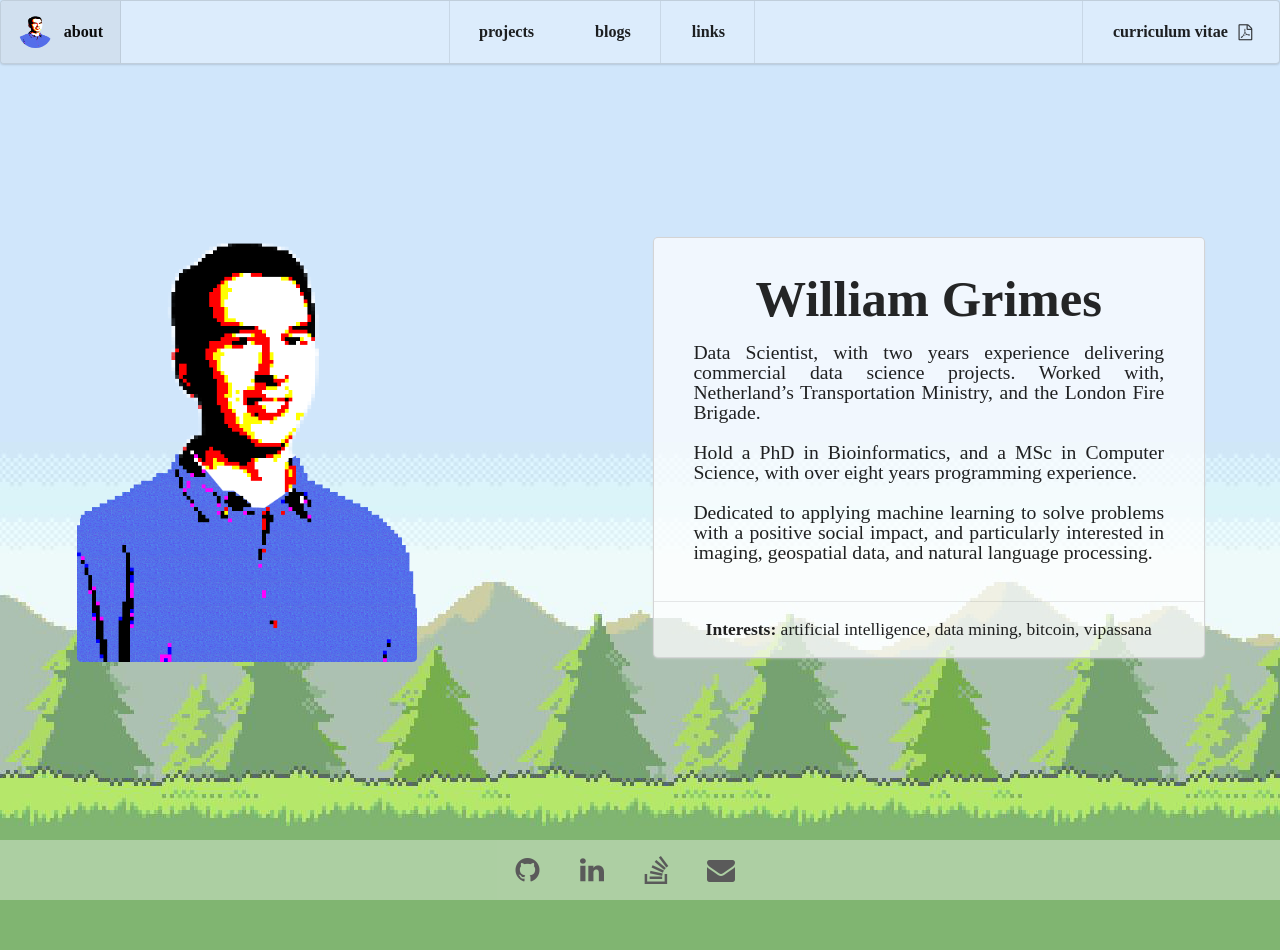
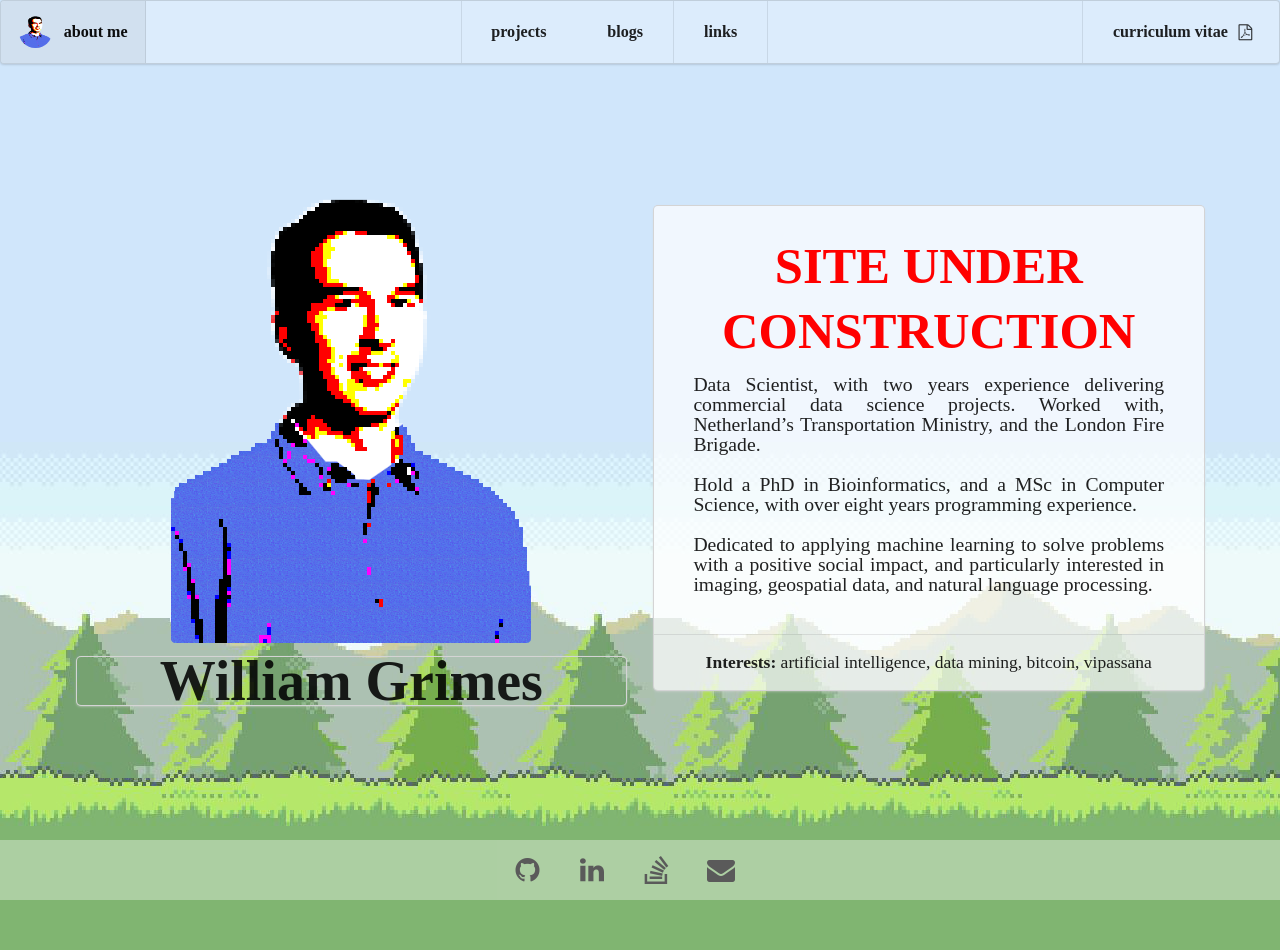
Before and after one commit to williamgrimes/williamgrimes.github.io, a Jekyll site: the page built from index.html, in a window 1280 px wide. Built offline with Jekyll 4.4.1, drawn with Linux system fonts in a browser that asks for light colours.

Commit message:
change text in homescreen

```diff
--- a/_includes/menubar.html
+++ b/_includes/menubar.html
@@ -8,7 +8,7 @@
 <div class="nonprintable">
   <nav class="ui stackable menu" style="background-color: rgba(255, 255, 255, .25); font-family: Ubuntu Mono!important; font-size:115%;">
     <a href="{{ site.baseurl}}/" class=" {% if include.active == "aboutpage" %} active {% endif %}brand item">
-      <img class="ui avatar image" src="{{ site.data.bio.basics.picture }}"><span> &nbsp;<b> about </b></span>
+      <img class="ui avatar image" src="{{ site.data.bio.basics.picture }}"><span> &nbsp;<b> about me </b></span>
     </a>
     {% if num_projects > 0 %}
     <a href="{{ site.baseurl }}/projects" class=" {% if include.active == "projects" %} active {% endif %}right item">&nbsp;&nbsp;&nbsp;<b> projects </b>&nbsp;&nbsp;&nbsp;</a>
--- a/_includes/theme-home-builtin-2.html
+++ b/_includes/theme-home-builtin-2.html
@@ -8,17 +8,25 @@
 
 <div style="height: 100%;" class="ui middle aligned two column centered stackable grid container">
 
-  <div style="margin-top:-100px; text-align: center, width=30%;" class="column">
-    <div  class="ui rounded image">
-      <img style="max-width: 340px" src="{{ site.data.bio.basics.picture }}">
+  <div style="margin-top:-100px;, width=30%;" class="column">
+    <div  class="ui fluid centered rounded image">
+      <img class="center"  style="max-width: 360px; text-align:center; display: block; margin-left: auto; margin-right: auto;" src="{{ site.data.bio.basics.picture }}">
     </div>
+    <div style="background-color:rgba(255, 255, 255, .0); " class="ui fluid centered card">
+      <div class="center aligned content">
+        <div class="description"style="font-family: Ubuntu !important; font-size:400%;">
+          <span class="header" style="font-family: Ubuntu mono!important;"><b>{{ site.data.bio.basics.name }}</b></span>
+         </div>
+       </div>
+     </div>
   </div>
 
   <div style="font-size:125%; width=60%;" class="column">
 
     <div style="max-width: 700px; margin-bottom:60px; margin-top:-45px; background-color:rgba(255, 255, 255, .70); " class="ui fluid centered card">
       <div class="center aligned content" style="font-size:225%;">
-        <span class="header" style="font-family: Ubuntu mono!important;">{{ site.data.bio.basics.name }}</span>
+        <span class="header" style="font-family: Ubuntu mono!important; color:red;">SITE UNDER CONSTRUCTION<br></span>
+        <!-- <span class="header" style="font-family: Ubuntu mono!important;">{{ site.data.bio.basics.name }}</span> -->
         <div class="left aligned description" style="font-family: Ubuntu !important;text-align: justify; font-size:50%;">
           {{ site.data.bio.basics.summary }}
         </div>
```
